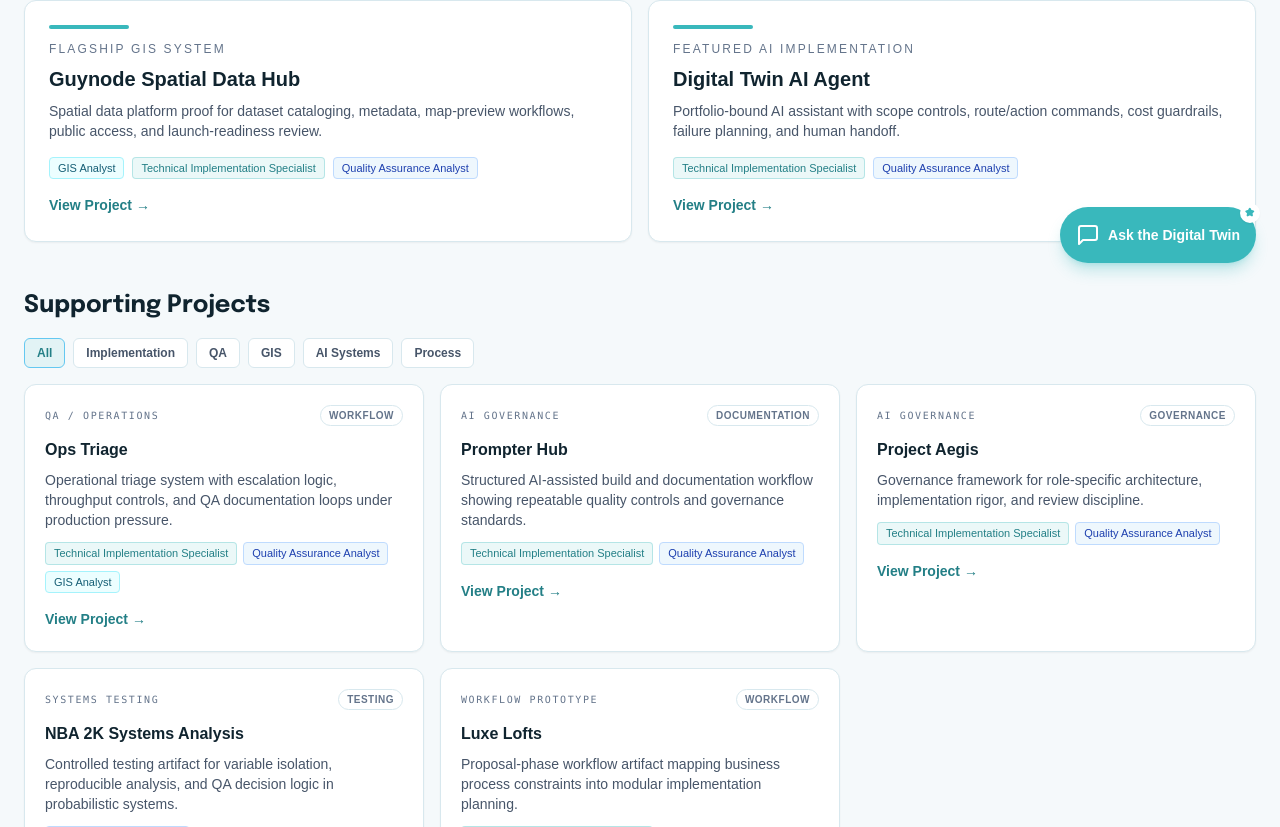
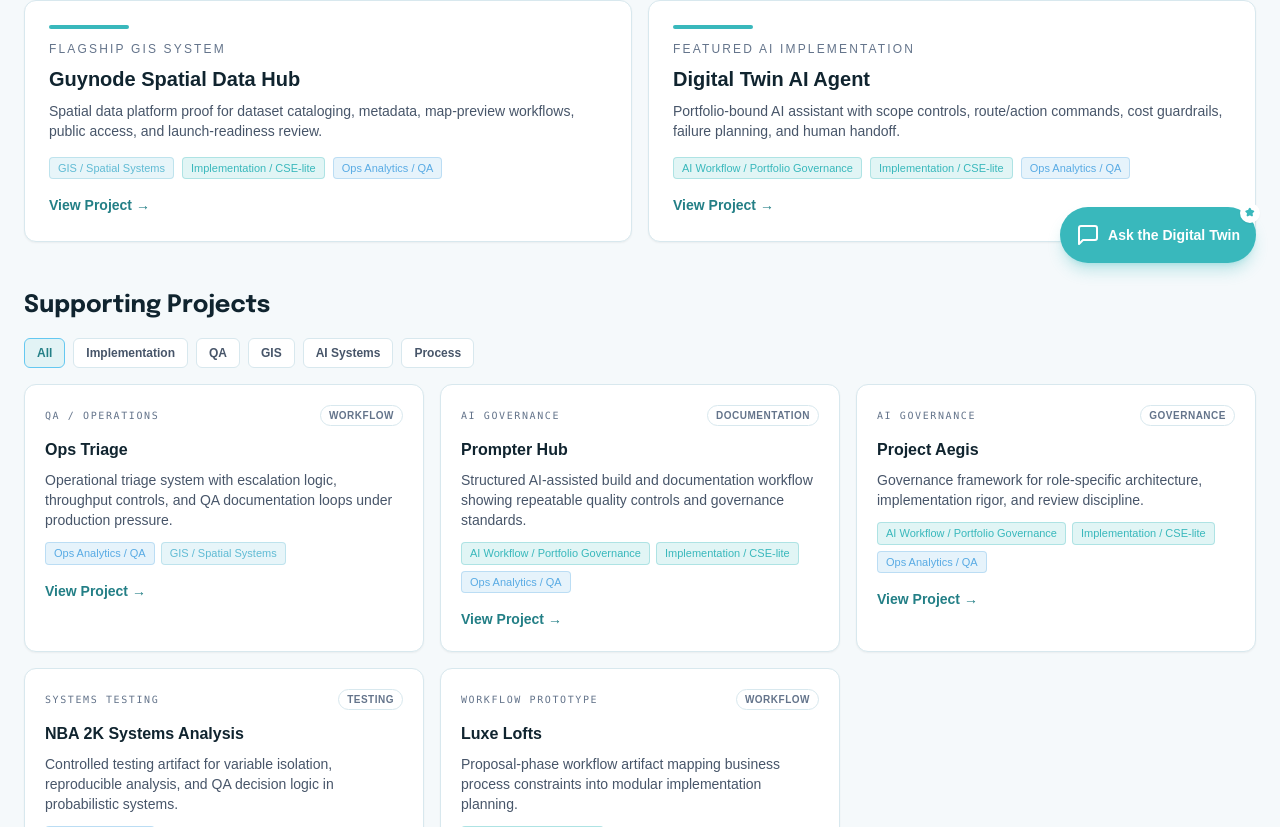
Before and after one commit to slyberia/Portfolio2.0, a React (Vite) app: page /projects in a window 1280 px wide. Shown: the part 513-1340 px from the top of the page. Built offline with nearby package versions, Linux system fonts and the light colour scheme; a web font is replaced by a local one.

Commit message:
chore(resolution): apply architect-approved fixes

```diff
--- a/src/components/home/SupportingEvidenceSection.tsx
+++ b/src/components/home/SupportingEvidenceSection.tsx
@@ -2,6 +2,7 @@ import React, { useMemo, useState } from 'react';
 import { Link } from 'react-router-dom';
 import { PORTFOLIO_PROCESS_HREF } from '../../lib/routes';
 import {
+  CANONICAL_ROLE_ACCENT,
   ProjectFilter,
   PROJECT_FILTERS,
   getFeaturedProjects,
@@ -86,18 +87,14 @@ const SupportingEvidenceSection: React.FC = () => {
                 {item.shortSummary}
               </p>
               <div className="mt-3 flex flex-wrap gap-1.5">
-                {item.roleLanes.map((role) => {
-                  const roleAccent = getRoleAccentRecipe(role);
+                {item.canonicalRoleLanes.map((role) => {
+                  const roleAccent = getRoleAccentRecipe(CANONICAL_ROLE_ACCENT[role]);
                   return (
                     <span
                       key={`${item.id}-${role}`}
                       className={`text-[11px] px-2 py-0.5 rounded-md border ${roleAccent.chipClass}`}
                     >
-                      {role === 'Implementation'
-                        ? 'Technical Implementation Specialist'
-                        : role === 'QA'
-                          ? 'Quality Assurance Analyst'
-                          : 'GIS Analyst'}
+                      {role}
                     </span>
                   );
                 })}
--- a/src/data/projectMetadata.ts
+++ b/src/data/projectMetadata.ts
@@ -1,5 +1,6 @@
 import { PROJECT_REGISTRY } from '../constants';
 import { buildProjectHref } from '../lib/routes';
+import type { RoleLane } from '../lib/design-system';
 import type { RecruiterRoleLane } from '../types';
 
 export type ProjectRoleLane = 'Implementation' | 'QA' | 'GIS';
@@ -29,6 +30,13 @@ export type ProjectMetadata = {
   caseStudyRoute?: string;
   markdownRoute?: string;
   crawlerRoute?: string;
+};
+
+export const CANONICAL_ROLE_ACCENT: Record<RecruiterRoleLane, RoleLane> = {
+  'Implementation / CSE-lite': 'Implementation',
+  'Ops Analytics / QA': 'QA',
+  'GIS / Spatial Systems': 'GIS',
+  'AI Workflow / Portfolio Governance': 'Implementation',
 };
 
 const PROJECT_ACCENTS: readonly ProjectAccent[] = [
--- a/src/views/ProjectDetailView.tsx
+++ b/src/views/ProjectDetailView.tsx
@@ -13,7 +13,11 @@ import { useCaseStudyContent } from '../hooks/useCaseStudyContent';
 import { useRecruiterMode } from '../context/RecruiterModeContext';
 import { recruiterSummary } from '../utils/recruiterSummary';
 import { PROJECT_FALLBACK_ID, PORTFOLIO_PROCESS_HREF } from '../lib/routes';
-import { getProjectMetadata, PROJECT_METADATA } from '../data/projectMetadata';
+import {
+  CANONICAL_ROLE_ACCENT,
+  getProjectMetadata,
+  PROJECT_METADATA,
+} from '../data/projectMetadata';
 import ScrollToTopButton from '../components/ScrollToTopButton';
 import {
   componentRecipes,
@@ -129,10 +133,10 @@ const ProjectHero: React.FC<{
           </h1>
           <p className="max-w-3xl text-slate-700 dark:text-slate-200">{metadata.shortSummary}</p>
           <div className="flex flex-wrap gap-2">
-            {metadata.roleLanes.map((lane) => (
+            {metadata.canonicalRoleLanes.map((lane) => (
               <span
                 key={lane}
-                className={`rounded-full border px-2.5 py-1 text-xs font-medium ${getRoleAccentRecipe(lane).chipClass}`}
+                className={`rounded-full border px-2.5 py-1 text-xs font-medium ${getRoleAccentRecipe(CANONICAL_ROLE_ACCENT[lane]).chipClass}`}
               >
                 {lane}
               </span>
--- a/src/views/ProjectsIndexView.tsx
+++ b/src/views/ProjectsIndexView.tsx
@@ -2,24 +2,13 @@ import React, { useMemo, useState } from 'react';
 import { Link } from 'react-router-dom';
 import { PORTFOLIO_PROCESS_HREF, SITE_INDEX_HREF } from '../lib/routes';
 import {
+  CANONICAL_ROLE_ACCENT,
   PROJECT_FILTERS,
   ProjectFilter,
-  ProjectRoleLane,
   getFeaturedProjects,
   getSupportingProjects,
 } from '../data/projectMetadata';
-
-const roleLabel: Record<ProjectRoleLane, string> = {
-  Implementation: 'Technical Implementation Specialist',
-  QA: 'Quality Assurance Analyst',
-  GIS: 'GIS Analyst',
-};
-
-const roleStyles: Record<ProjectRoleLane, string> = {
-  Implementation: 'border-tide-aqua/30 bg-tide-aqua/10 text-[#237f86]',
-  QA: 'border-blue-200 bg-tide-blue/10 text-blue-800',
-  GIS: 'border-cyan-200 bg-cyan-50 text-cyan-800',
-};
+import { getRoleAccentRecipe } from '../lib/design-system';
 
 const ProjectsIndexView: React.FC = () => {
   const [activeFilter, setActiveFilter] = useState<'All' | ProjectFilter>('All');
@@ -81,12 +70,12 @@ const ProjectsIndexView: React.FC = () => {
                   {project.shortSummary}
                 </p>
                 <div className="mt-4 flex flex-wrap gap-2">
-                  {project.roleLanes.map((role) => (
+                  {project.canonicalRoleLanes.map((role) => (
                     <span
                       key={role}
-                      className={`text-[11px] px-2 py-0.5 rounded border ${roleStyles[role]}`}
+                      className={`text-[11px] px-2 py-0.5 rounded border ${getRoleAccentRecipe(CANONICAL_ROLE_ACCENT[role]).chipClass}`}
                     >
-                      {roleLabel[role]}
+                      {role}
                     </span>
                   ))}
                 </div>
@@ -148,12 +137,12 @@ const ProjectsIndexView: React.FC = () => {
                   {project.shortSummary}
                 </p>
                 <div className="mt-3 flex flex-wrap gap-1.5">
-                  {project.roleLanes.map((role) => (
+                  {project.canonicalRoleLanes.map((role) => (
                     <span
                       key={role}
-                      className={`text-[11px] px-2 py-0.5 rounded border ${roleStyles[role]}`}
+                      className={`text-[11px] px-2 py-0.5 rounded border ${getRoleAccentRecipe(CANONICAL_ROLE_ACCENT[role]).chipClass}`}
                     >
-                      {roleLabel[role]}
+                      {role}
                     </span>
                   ))}
                 </div>
```
Also changed, not shown: .agent/prompts/phase-3c.md (added), 7 other files (tests, documents, lock files or other folders).
